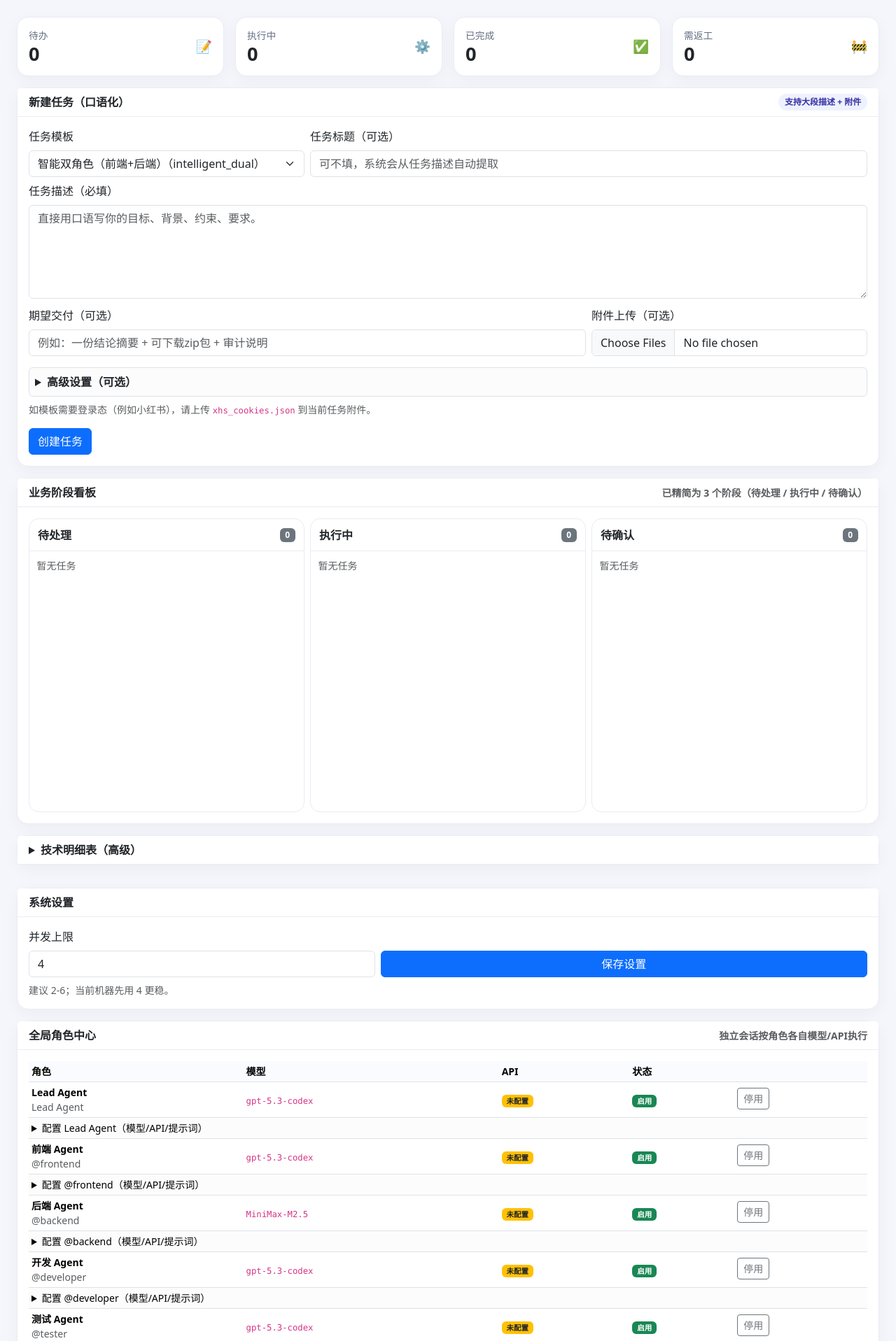
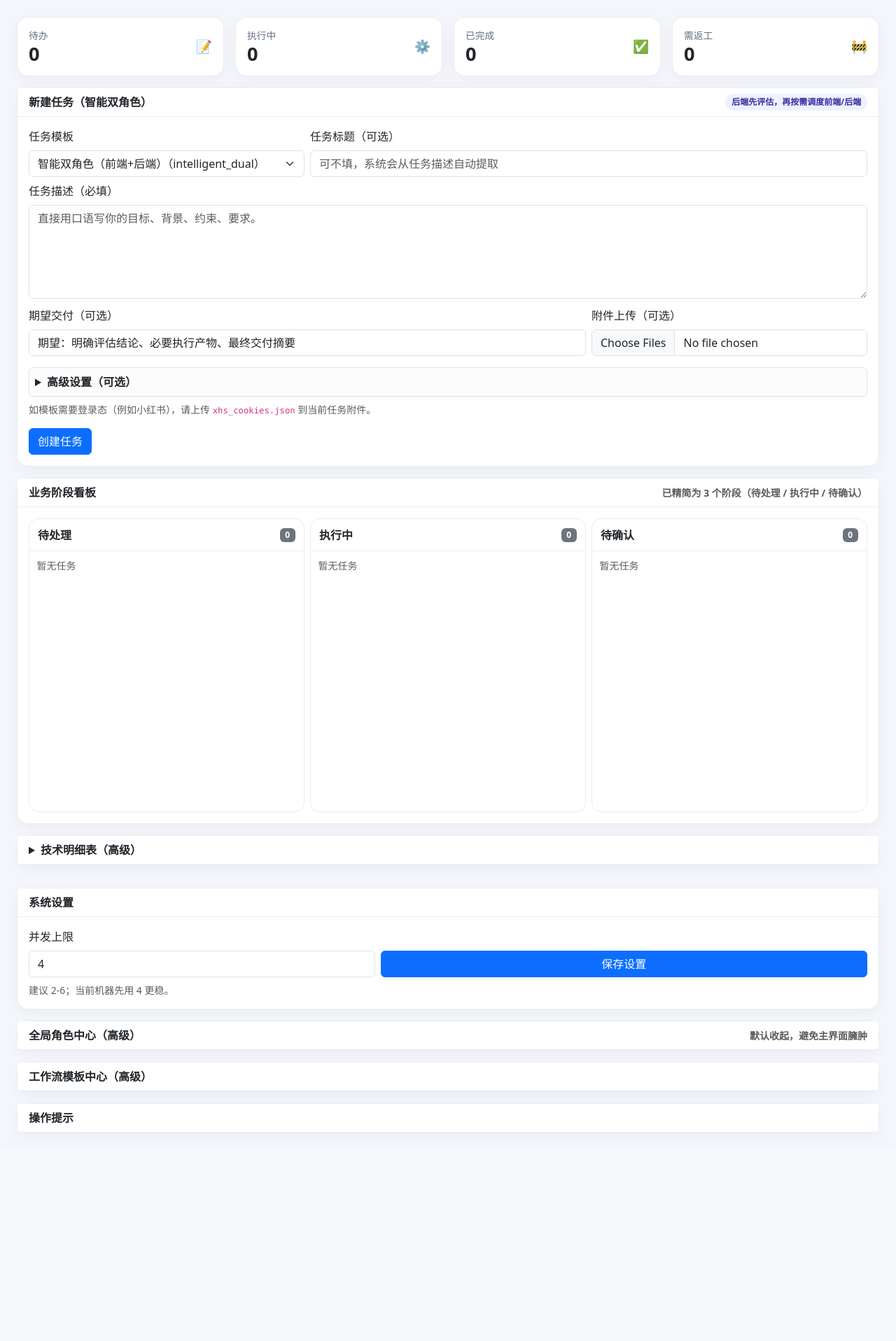
Before and after one commit to kelly-create/bot-skllis, a Flask app: page / in a window 1280 px wide. Shown: the part 56-1973 px from the top of the page at 70% size. After the commit the page ends 1676 px from the top, so only its background shows below. Run offline with Flask 3, Linux system fonts and the light colour scheme; the visitor is signed in with stand-in values (Sample User, id 1); data comes from the database, SQL or seed files in the repository; data that the repository does not hold is empty.

Commit message:
refactor: swap dual-role models and declutter console UI for intelligent frontend/backend flow

```diff
--- a/agent-team-console/app.py
+++ b/agent-team-console/app.py
@@ -538,8 +538,8 @@ def init_db():
         # 默认全局角色（创建一次，后续可在页面维护）
         default_roles = [
             ("Lead Agent", "Lead Agent", "任务总控与编排", "gpt-5.3-codex"),
-            ("@frontend", "前端 Agent", "前端页面、交互、可视化与体验优化", "gpt-5.3-codex"),
-            ("@backend", "后端 Agent", "后端业务、数据流、接口与自动化执行", "MiniMax-M2.5"),
+            ("@frontend", "前端 Agent", "前端页面、交互、可视化与体验优化", "MiniMax-M2.5"),
+            ("@backend", "后端 Agent", "后端业务、数据流、接口与自动化执行", "gpt-5.3-codex"),
             ("@developer", "开发 Agent", "实现功能、改代码、修复问题", "gpt-5.3-codex"),
             ("@tester", "测试 Agent", "回归测试、边界验证、复现问题", "gpt-5.3-codex"),
             ("@verifier", "验证 Agent", "按验收标准做最终核对", "gpt-5.3-codex"),
@@ -582,7 +582,7 @@ def init_db():
         conn.execute(
             """
             UPDATE roles
-            SET default_model = CASE WHEN default_model IS NULL OR default_model='' THEN 'gpt-5.3-codex' ELSE default_model END,
+            SET default_model = CASE WHEN default_model IS NULL OR default_model='' THEN 'MiniMax-M2.5' ELSE default_model END,
                 updated_at=?
             WHERE code='@frontend'
             """,
@@ -591,7 +591,7 @@ def init_db():
         conn.execute(
             """
             UPDATE roles
-            SET default_model = CASE WHEN default_model IS NULL OR default_model='' THEN 'MiniMax-M2.5' ELSE default_model END,
+            SET default_model = CASE WHEN default_model IS NULL OR default_model='' THEN 'gpt-5.3-codex' ELSE default_model END,
                 updated_at=?
             WHERE code='@backend'
             """,
@@ -1461,6 +1461,7 @@ def run_multi_agent_workflow(task_id: int, task, wf, base_dir: str, input_dir: s
         stage_files_after = list_output_file_names(output_dir)
         produced_files = sorted(list(stage_files_after - stage_files_before))
         produced_non_system = [x for x in produced_files if not is_system_generated_output(x)]
+        existing_non_system = [x for x in sorted(stage_files_after) if not is_system_generated_output(x)]
 
         execution_no += 1
         stage_file = os.path.join(
@@ -1485,6 +1486,7 @@ def run_multi_agent_workflow(task_id: int, task, wf, base_dir: str, input_dir: s
             "toolEvents": tool_events,
             "producedFiles": produced_files,
             "producedNonSystemFiles": produced_non_system,
+            "existingNonSystemFiles": existing_non_system,
             "outputFile": os.path.basename(stage_file),
             "outputChars": len(output),
             "finishedAt": now_str(),
@@ -1521,8 +1523,8 @@ def run_multi_agent_workflow(task_id: int, task, wf, base_dir: str, input_dir: s
                 auto_fail_reason = "执行了工具命令但全部失败（rc非0），请先修复命令/环境后再提交。"
 
             needs_artifacts = task_requires_real_artifacts(task_text_all)
-            if (not auto_fail_reason) and needs_artifacts and (stage in ["执行", "采集", "开发", "文包", "交付"]) and len(produced_non_system) == 0:
-                auto_fail_reason = "任务要求包含可验收产物（爬取/关键词/文包等），但本阶段未在输出目录产出真实文件。"
+            if (not auto_fail_reason) and needs_artifacts and (stage in ["执行", "采集", "开发", "文包", "交付", "联合交付"]) and len(existing_non_system) == 0:
+                auto_fail_reason = "任务要求包含可验收产物（爬取/关键词/文包等），但当前输出目录无可验收真实文件。"
 
             quality = None
             review_output = ""
@@ -1546,7 +1548,8 @@ def run_multi_agent_workflow(task_id: int, task, wf, base_dir: str, input_dir: s
                         f"任务目标：{sections.get('task') or task['description'] or ''}\n"
                         f"期望交付：{sections.get('delivery') or ''}\n"
                         f"本阶段输出：\n{output}\n\n"
-                        f"本阶段产出文件（非系统生成）：{produced_non_system}\n"
+                        f"本阶段新增产出（非系统生成）：{produced_non_system}\n"
+                        f"当前可验收产物（非系统生成）：{existing_non_system}\n"
                         "请返回 JSON："
                         '{"decision":"PASS|FAIL","reason":"...","issues":["..."],"send_back_role":"当前角色code","rework_instructions":"..."}'
                         "。若 FAIL，send_back_role 优先填当前角色。"
--- a/agent-team-console/templates/dashboard.html
+++ b/agent-team-console/templates/dashboard.html
@@ -91,8 +91,8 @@
     <div class="col-12 col-xxl-8">
       <div class="card soft-card mb-3">
         <div class="card-header d-flex justify-content-between align-items-center">
-          <span>新建任务（口语化）</span>
-          <span class="summary-chip">支持大段描述 + 附件</span>
+          <span>新建任务（智能双角色）</span>
+          <span class="summary-chip">后端先评估，再按需调度前端/后端</span>
         </div>
         <div class="card-body">
           <form method="post" action="{{ url_for('create_task') }}" enctype="multipart/form-data">
@@ -148,7 +148,7 @@
                   <select class="form-select" name="assignee" title="执行角色">
                     {% for r in roles %}
                       {% if r.enabled == 1 %}
-                      <option value="{{ r.code }}" {% if r.code == 'Lead Agent' %}selected{% endif %}>{{ r.name }}（{{ r.code }}）</option>
+                      <option value="{{ r.code }}" {% if r.code == '@backend' %}selected{% endif %}>{{ r.name }}（{{ r.code }}）</option>
                       {% endif %}
                     {% endfor %}
                   </select>
@@ -282,11 +282,11 @@
           </div>
         </div>
 
-        <div class="card soft-card mb-3">
-          <div class="card-header d-flex justify-content-between align-items-center">
-            <span>全局角色中心</span>
-            <span class="small text-muted">独立会话按角色各自模型/API执行</span>
-          </div>
+        <details class="card soft-card mb-3">
+          <summary class="card-header d-flex justify-content-between align-items-center" style="cursor:pointer; list-style:none;">
+            <span>全局角色中心（高级）</span>
+            <span class="small text-muted">默认收起，避免主界面臃肿</span>
+          </summary>
           <div class="card-body small">
             <div class="table-responsive mb-2">
               <table class="table table-sm align-middle">
@@ -349,10 +349,10 @@
               </form>
             </details>
           </div>
-        </div>
+        </details>
 
-        <div class="card soft-card mb-3">
-          <div class="card-header">工作流模板中心</div>
+        <details class="card soft-card mb-3">
+          <summary class="card-header" style="cursor:pointer; list-style:none;">工作流模板中心（高级）</summary>
           <div class="card-body small">
             <div class="table-responsive mb-2">
               <table class="table table-sm align-middle">
@@ -408,10 +408,10 @@
               </form>
             </details>
           </div>
-        </div>
+        </details>
 
-        <div class="card soft-card">
-          <div class="card-header">操作提示</div>
+        <details class="card soft-card">
+          <summary class="card-header" style="cursor:pointer; list-style:none;">操作提示</summary>
           <div class="card-body small text-muted">
             <ul class="mb-0">
               <li><b>启动</b>：加入执行队列；并发满会自动排队。</li>
@@ -421,7 +421,7 @@
               <li><b>真多Agent提醒</b>：若任务命令为空，会按工作流走角色独立会话；需先在“角色中心”配置每个角色的 API/模型。</li>
             </ul>
           </div>
-        </div>
+        </details>
       </div>
     </div>
   </div>
@@ -462,7 +462,12 @@ function onWorkflowChange() {
     taskType.value = defTaskType;
   }
 
-  if (wf.value === 'novel_multiagent') {
+  if (wf.value === 'intelligent_dual') {
+    cmdInput.placeholder = '留空=由后端角色先评估，再按需调度前端/后端执行';
+    if (expectation && !expectation.value) {
+      expectation.value = '期望：明确评估结论、必要执行产物、最终交付摘要';
+    }
+  } else if (wf.value === 'novel_multiagent') {
     cmdInput.placeholder = '留空即可：系统会自动生成小说多Agent流水线命令';
     if (expectation && !expectation.value) {
       expectation.value = '需要关键词报告、爆款标题模板、开头模板、压缩包交付';
--- a/agent-team-console/templates/task_detail.html
+++ b/agent-team-console/templates/task_detail.html
@@ -121,8 +121,8 @@
         </div>
 
         {% if multiagent %}
-        <div class="card soft-card mb-3">
-          <div class="card-header">Lead 分发与复核轨迹（角色调用明细）</div>
+        <details class="card soft-card mb-3">
+          <summary class="card-header" style="cursor:pointer; list-style:none;">Lead 分发与复核轨迹（角色调用明细）</summary>
           <div class="card-body small">
             <div class="mb-1">工作流：<b>{{ multiagent.workflow }}</b></div>
             <div class="mb-1">本轮需求分析：<b>{{ multiagent.intake_role }}</b>（<code>{{ multiagent.intake_model }}</code>）</div>
@@ -174,7 +174,7 @@
               </table>
             </div>
           </div>
-        </div>
+        </details>
         {% endif %}
 
         {# 目录与环境变量卡片按用户要求隐藏 #}
```
Also changed, not shown: MEMORY.md (+1 -1 lines), memory/2026-02-21.md (+10 -3 lines).
